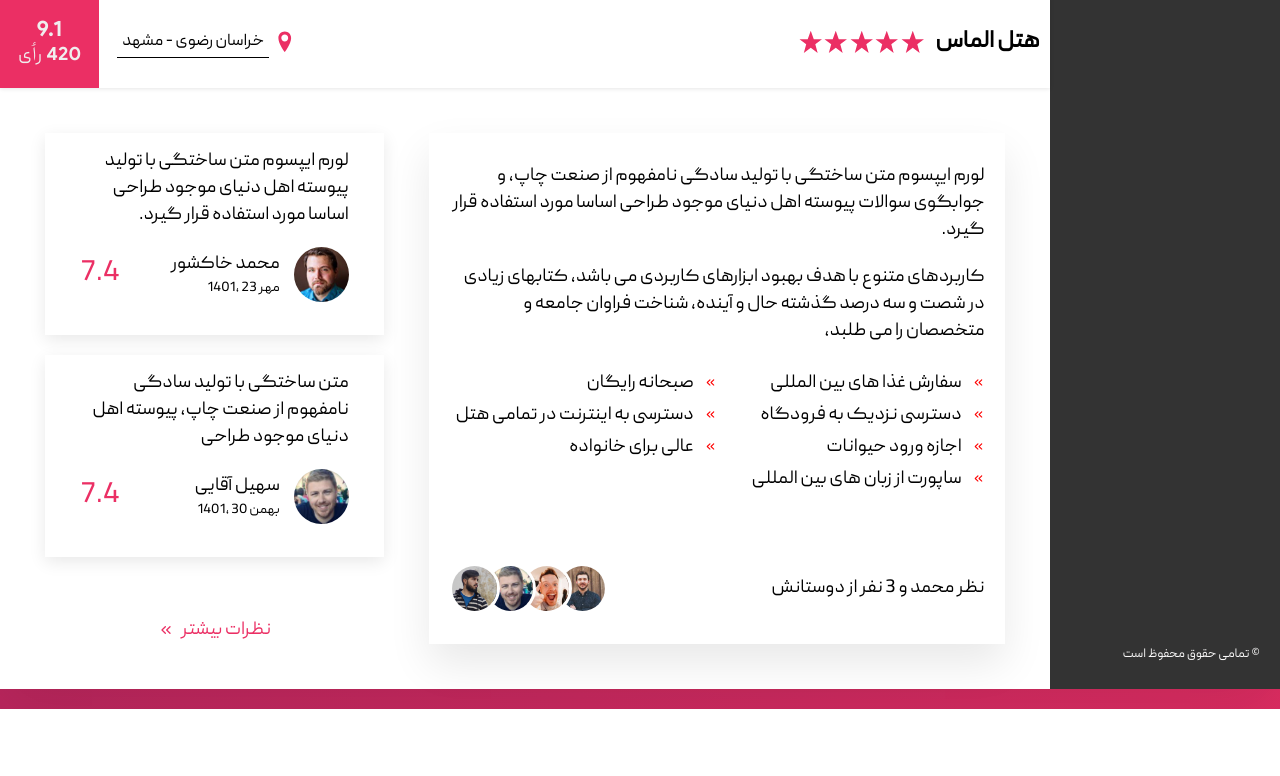
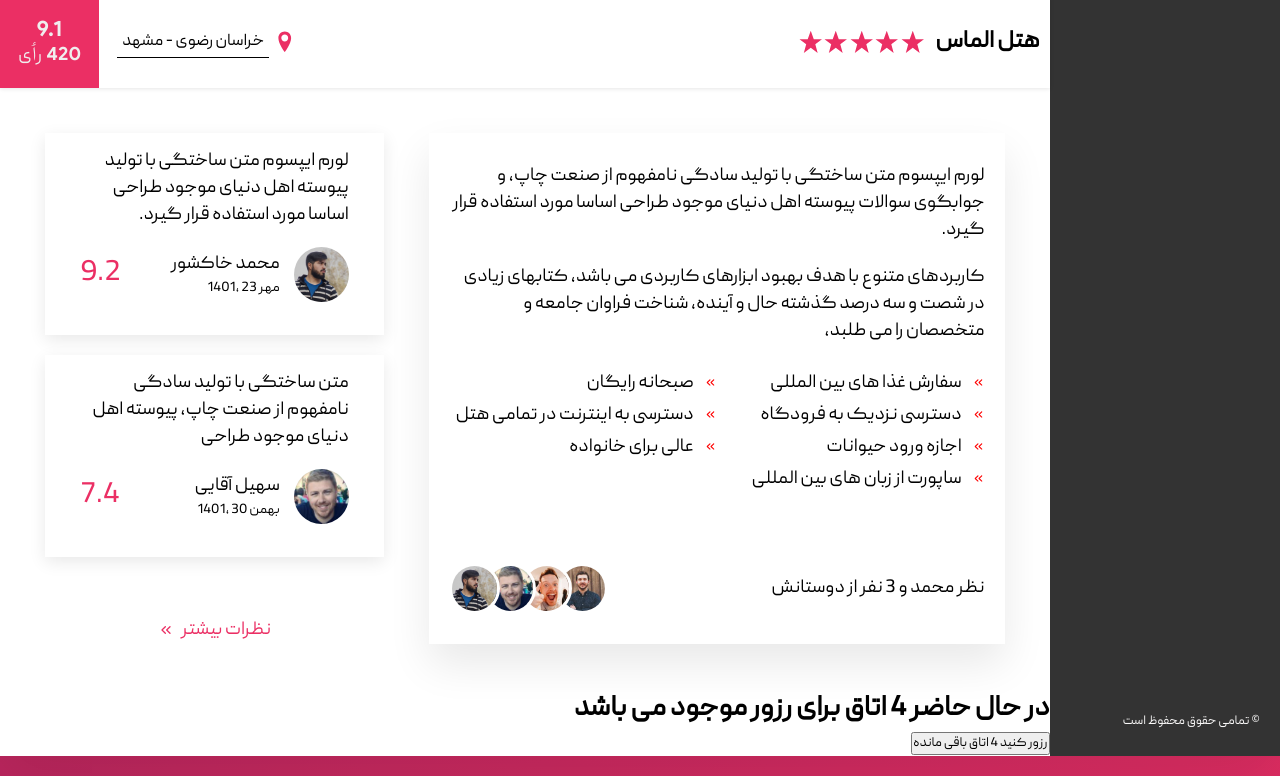
Before and after one commit to mohammadkhakshoor/trillo, a website: page index.html in a window 1280 px wide. Shown: the part 504-1280 px from the top of the page. Before the commit the page ends 1213 px from the top, so only its background shows below. Drawn offline with Linux system fonts and the light colour scheme.

Commit message:
build: create the HTML part of call to action section + update to logo box color by "mask"

```diff
--- a/index.html
+++ b/index.html
@@ -12,7 +12,7 @@
         <div class="container">
             <header class="header">
                 <div class="logo__box">
-                    <img class="logo" src="/assets/img/logo.png" alt="logo" />
+                    <!-- <img class="logo" src="/assets/img/logo.png" alt="logo" /> -->
                 </div>
                 <form action="#" class="search">
                     <input class="search__input" type="search" name="" id="" placeholder="هتل مورد نظر ..." />
@@ -160,17 +160,17 @@
                                 <figcaption class="reviews__user">
                                     <img
                                         class="reviews__user-photo"
-                                        src="/assets/img/user-5.jpg"
+                                        src="/assets/img/user-7.jpg"
                                         alt="user 1"
                                     />
                                     <div class="reviews__user-info">
                                         <p class="reviews__user-name">محمد خاکشور</p>
                                         <p class="reviews__user-date">مهر 23 ،1401</p>
                                     </div>
-                                    <div class="reviews__user-rate">7.4</div>
+                                    <div class="reviews__user-rate">9.2</div>
                                 </figcaption>
                             </figure>
-                            <figure class="reviews__content ">
+                            <figure class="reviews__content">
                                 <blockquote class="reviews__text">
                                     متن ساختگی با تولید سادگی نامفهوم از صنعت چاپ، پیوسته اهل دنیای موجود
                                     طراحی
@@ -193,6 +193,14 @@
                             </div>
                         </div>
                     </div>
+                    <div class="cta">
+                        <h2 class="cta__text">در حال حاضر<span> 4 </span>اتاق برای رزور موجود می باشد</h2>
+
+                        <button class="cta__btn">
+                            <span class="cta__btn-visible">رزور کنید</span>
+                            <span class="cta__btn-invisible"> 4 اتاق  باقی مانده</span>
+                        </button>
+                    </div>
                 </main>
             </div>
         </div>
```
